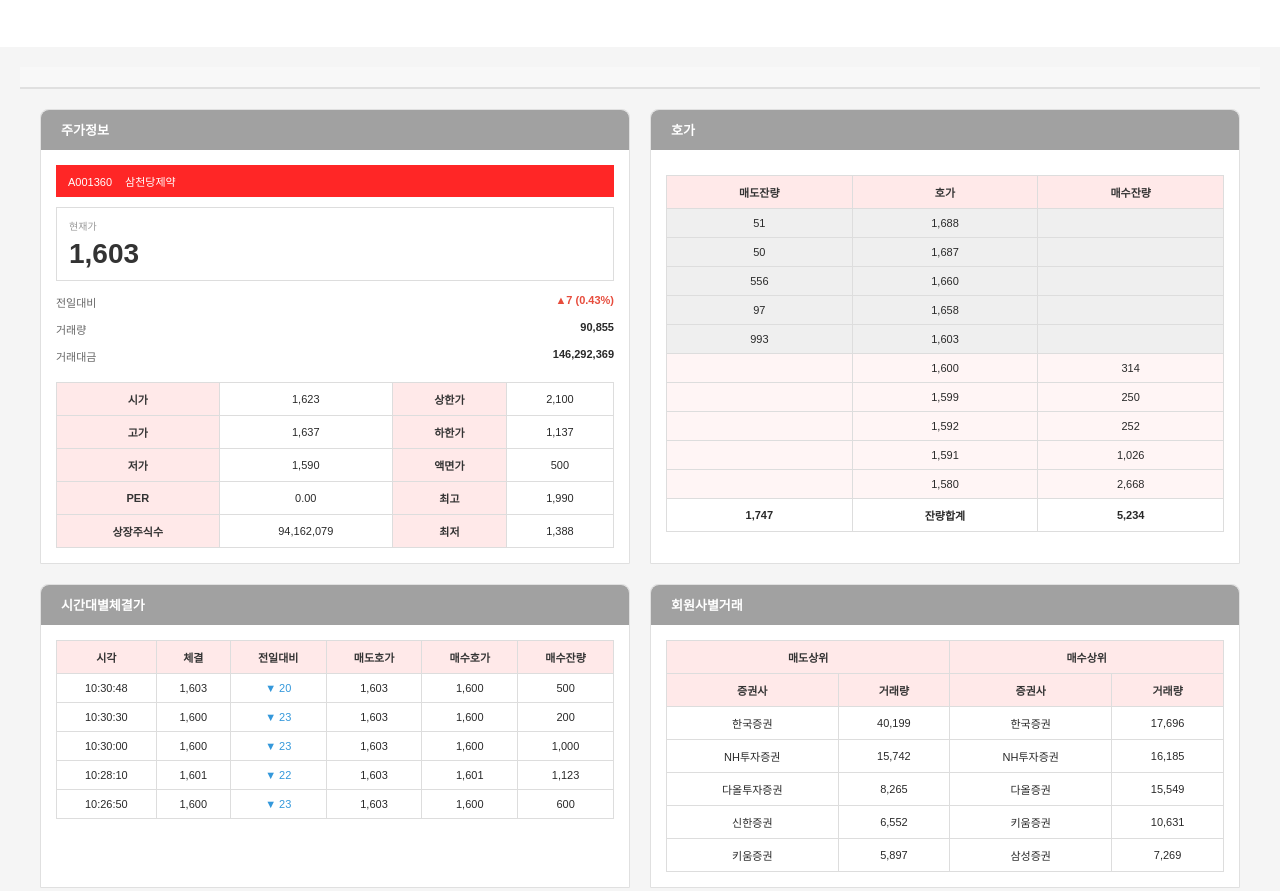
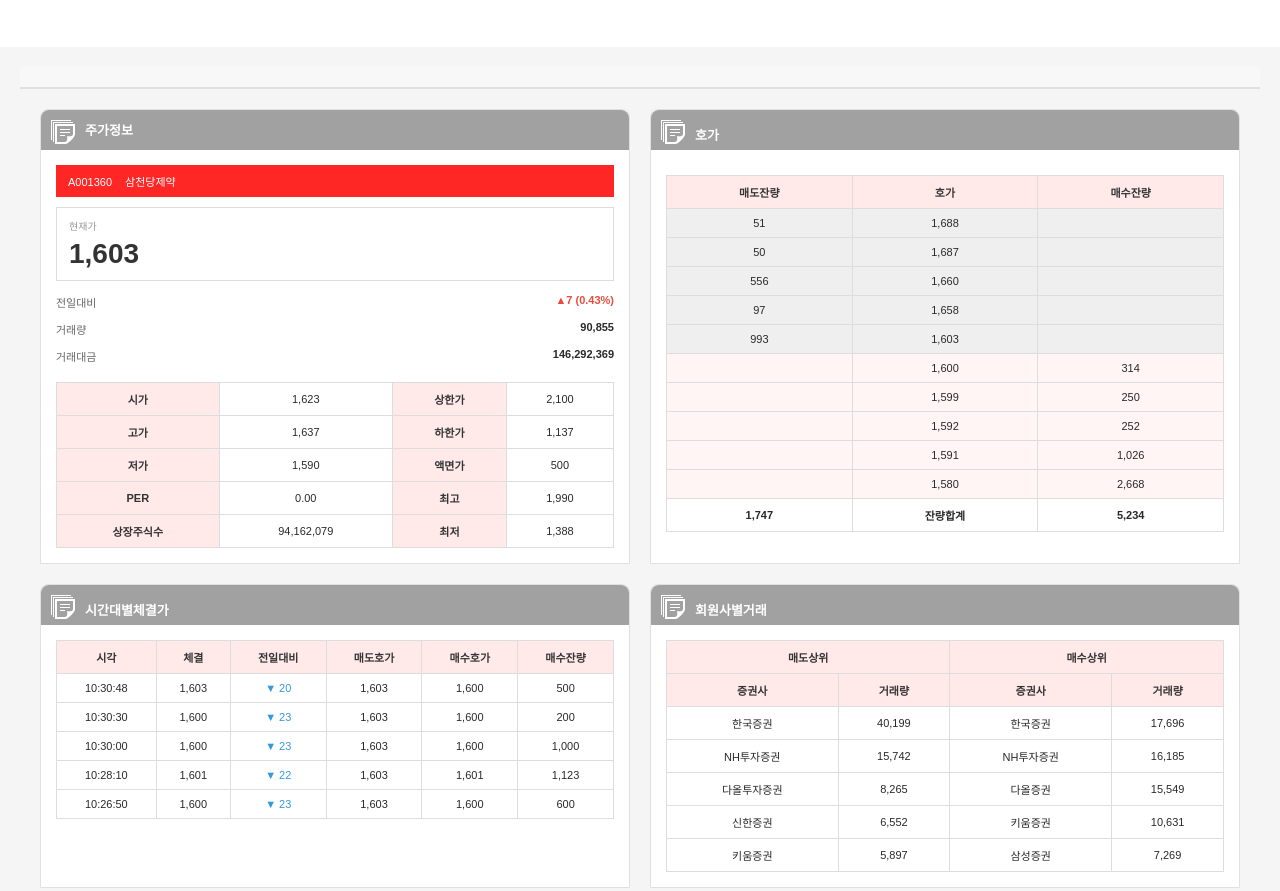
Before and after one commit to a01039777440-cpu/NEW-EZEN4, a plain HTML site: page company_IR.html in a window 1280 px wide. Shown: the part 723-1614 px from the top of the page. Drawn offline with Linux system fonts and the light colour scheme; a web font is replaced by a local one.

Commit message:
ir 진짜최종

```diff
--- a/company_IR.html
+++ b/company_IR.html
@@ -55,8 +55,8 @@
         <div class="content-grid">
             <!-- 주가정보 -->
             <div class="section">
-                <div class="section-header"><span><img src="./images/ 1.png"
-                            alt=""></span><span>주가정보</span></div>
+                <div class="section-header"><span><img src="./images/iconmonstr-note-20 1.png"
+                            alt=""></span><span class="txet">주가정보</span></div>
                 <div class="section-content">
                     <div class="stock-info">
                         <div class="stock-main">
@@ -121,8 +121,8 @@
 
             <!-- 호가 -->
             <div class="section">
-                <div class="section-header"><span><img src="./images/ 1.png"
-                            alt=""></span><span>호가</span></div>
+                <div class="section-header"><span><img src="./images/iconmonstr-note-20 1.png"
+                            alt=""></span><span class="text">호가</span></div>
                 <div class="section-content">
                     <table class="hoga-table">
                         <thead>
@@ -195,8 +195,8 @@
 
             <!-- 시간대별체결가 -->
             <div class="section">
-                <div class="section-header"><span><img src="./images/ 1.png"
-                            alt=""></span><span>시간대별체결가</span></div>
+                <div class="section-header"><span><img src="./images/iconmonstr-note-20 1.png"
+                            alt=""></span><span class="text">시간대별체결가</span></div>
                 <div class="section-content">
                     <div class="time-table">
                         <table>
@@ -259,8 +259,8 @@
 
             <!-- 회원사별거래 -->
             <div class="section">
-                <div class="section-header"><span><img src="./images/ 1.png"
-                            alt=""></span><span>회원사별거래</span></div>
+                <div class="section-header"><span><img src="./images/iconmonstr-note-20 1.png"
+                            alt=""></span><span class="text">회원사별거래</span></div>
                 <div class="section-content">
                     <table class="member-table">
                         <thead>
@@ -314,7 +314,7 @@
             <!-- 일자별시세 - 전체 너비 -->
             <div class="section full-width">
                 <div class="section-header"><span><img src="./images/iconmonstr-note-20 1.png"
-                            alt=""></span><span>일자별시세</span></div>
+                            alt=""></span><span class="text">일자별시세</span></div>
                 <div class="section-content">
                     <table class="daily-table">
                         <thead>
--- a/css/company_IR.css
+++ b/css/company_IR.css
@@ -51,8 +51,10 @@
     border-radius: 8px 8px 0 0;
 
     span {
-        padding: 10px 0px;
+        padding-top:10px;
     }
+
+    .text{padding-top:15px}
 
     img {
         padding: 0px 10px;
```
